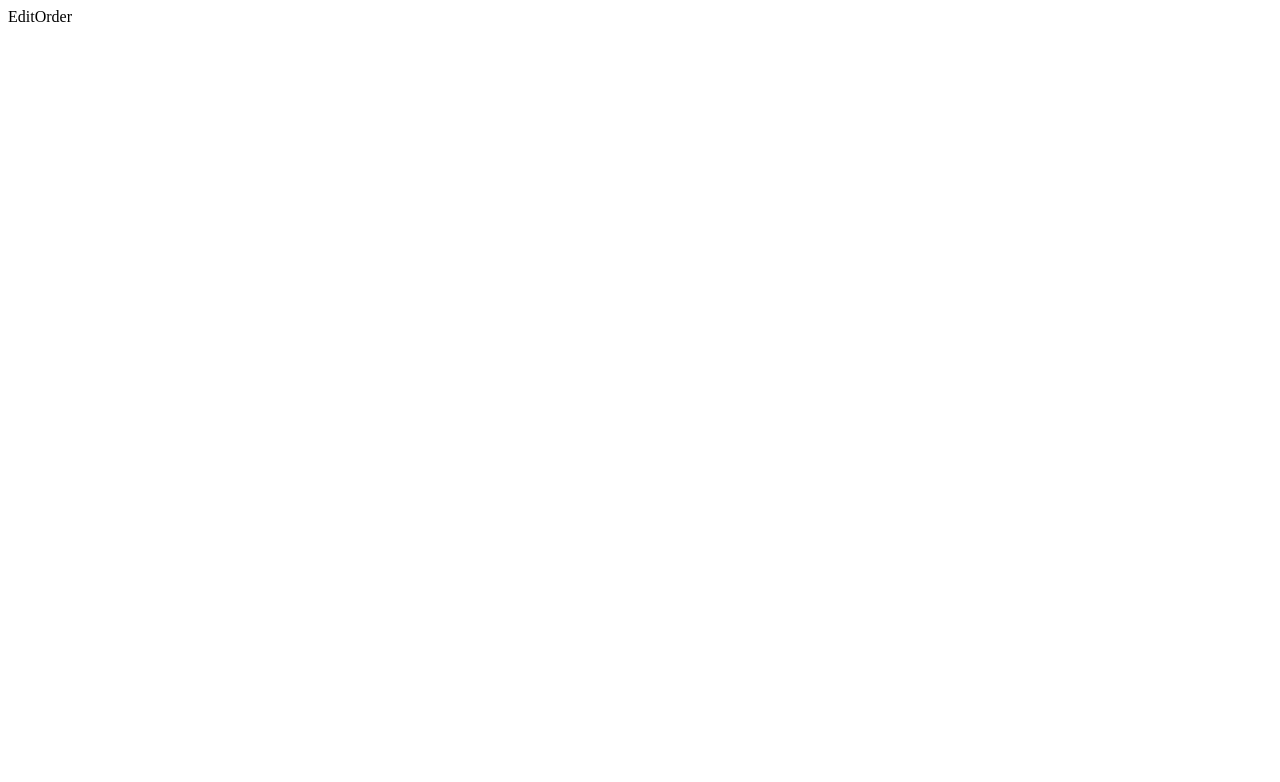
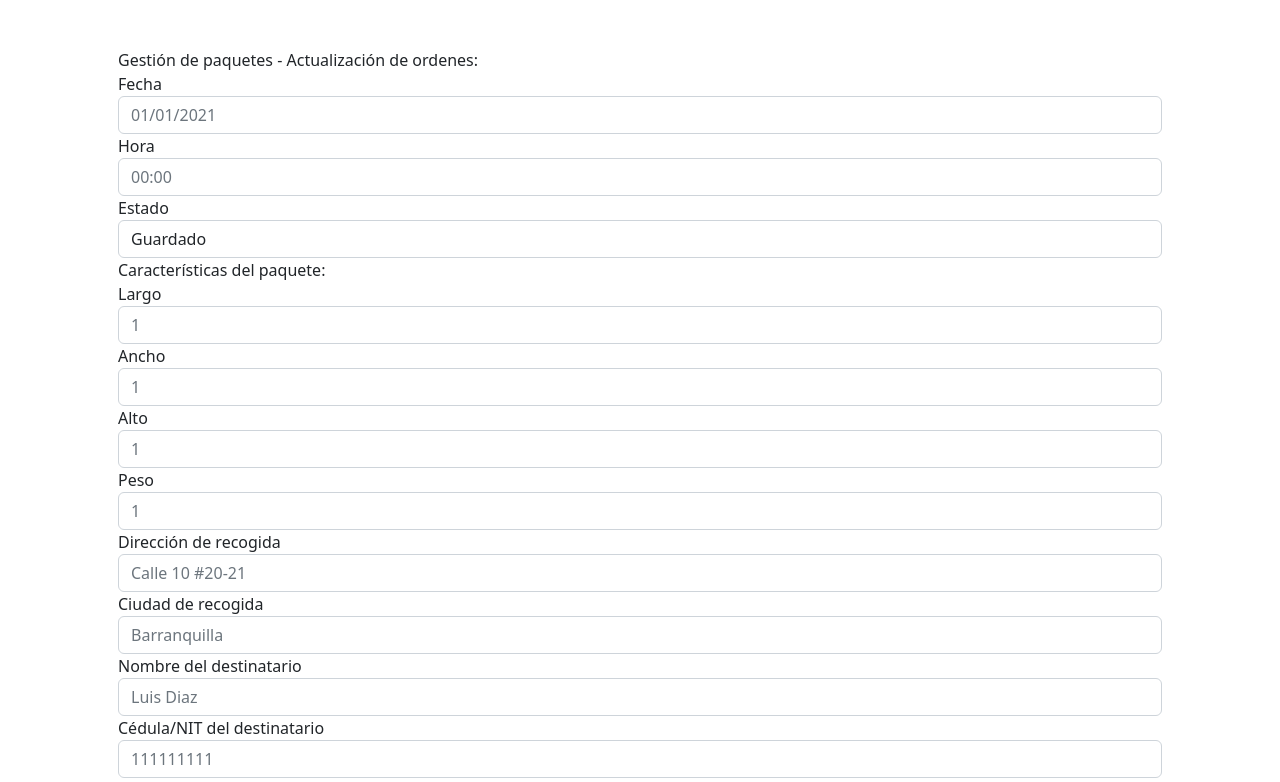
Before and after one commit to jholgin/pick-up-packages, a React (Create React App) app: page /order/edit in a window 1280 px wide. Shown: the top 782 px of the page. Built offline with nearby package versions, Linux system fonts and the light colour scheme.

Commit message:
Actualizar ordenes1

```diff
--- a/src/index.jsx
+++ b/src/index.jsx
@@ -1,6 +1,7 @@
 import React from "react";
 import ReactDOM from "react-dom/client";
 import Layout from "./routes/Layout";
+import 'bootstrap/dist/css/bootstrap.css';
 
 const root = ReactDOM.createRoot(document.getElementById("root"));
 root.render(
--- a/src/pages/Orders/Edit/EditOrder.jsx
+++ b/src/pages/Orders/Edit/EditOrder.jsx
@@ -1,5 +1,94 @@
 const EditOrder = () => {
-  return <div>EditOrder</div>;
+  return <div>
+        <div class="container py-5 px-5">
+        <form>
+
+<div class="form-group">
+    <label for="titulo" class="control-label">Gestión de paquetes - Actualización de ordenes:</label>
+</div>
+
+<div class="form-group">
+    <label for="fecha" class="control-label">Fecha</label>
+    <input type="text" class="form-control" id="fecha" name="fechah" placeholder="01/01/2021"/>
+</div>
+
+<div class="form-group">
+    <label for="hora" class="control-label">Hora</label>
+    <input type="text" class="form-control" id="hora" name="horah" placeholder="00:00 "/>
+</div>
+
+<div class="form-group">
+    <label for="estado" class="control-label">Estado</label>
+    <select class="form-control" id="estado">
+        <option value="GU">Guardado</option>
+        <option value="CA">Cancelado</option>
+        <option value="CU">Cumplido</option>
+
+    </select>
+</div>
+
+<div class="form-group">
+    <label for="titulo" class="control-label">Características del paquete:</label>
+</div>
+
+<div class="form-group">
+    <label for="largo" class="control-label">Largo</label>
+    <input type="text" class="form-control" id="largo" name="Largoh" placeholder="1 "/>
+</div>
+
+<div class="form-group">
+    <label for="ancho" class="control-label">Ancho</label>
+    <input type="text" class="form-control" id="ancho" name="Anchoh" placeholder="1 "/>
+</div>
+
+<div class="form-group">
+    <label for="alto" class="control-label">Alto</label>
+    <input type="text" class="form-control" id="alto" name="Altoh" placeholder="1 "/>
+</div>
+
+<div class="form-group">
+    <label for="peso" class="control-label">Peso</label>
+    <input type="text" class="form-control" id="peso" name="Pesoh" placeholder="1 "/>
+</div>
+
+<div class="form-group">
+    <label for="direccionr" class="control-label">Dirección de recogida</label>
+    <input type="text" class="form-control" id="direccionr" name="Direccionrh" placeholder="Calle 10 #20-21"/>
+</div>
+
+<div class="form-group">
+    <label for="ciudadr" class="control-label">Ciudad de recogida</label>
+    <input type="text" class="form-control" id="ciudadr" name="ciudadrh" placeholder="Barranquilla"/>
+</div>
+
+<div class="form-group">
+    <label for="nombredes" class="control-label">Nombre del destinatario</label>
+    <input type="text" class="form-control" id="nombredes" name="Destinatarioh" placeholder="Luis Diaz"/>
+</div>
+
+<div class="form-group">
+    <label for="identificaciondes" class="control-label">Cédula/NIT del destinatario</label>
+    <input type="text" class="form-control" id="identificaciondes" name="Identificacionh" placeholder="111111111"/>
+</div>
+
+<div class="form-group">
+    <label for="direccionentre" class="control-label">Dirección de entrega</label>
+    <input type="text" class="form-control" id="direccionentre" name="Direccioneh" placeholder="Calle 1 #2-3"/>
+</div>
+
+<div class="form-group">
+    <label for="ciudadentre" class="control-label">Ciudad de entrega</label>
+    <input type="text" class="form-control" id="ciudadentre" name="ciudadeh" placeholder="Santa Marta"/>
+</div>
+
+<div class="form-group">
+    <button type="submit" class="btn btn-primary">Actualizar Orden!</button>
+</div>
+
+</form>
+  </div>;
+
+  </div>
 };
 
 export default EditOrder;
```
